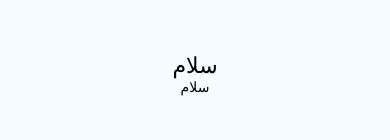
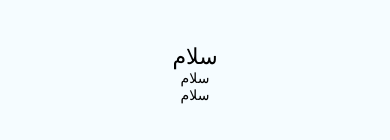
Before and after one commit to SaeedArshinchiBonab/Test, a React Native app: screen / in a window 390 px wide. Shown: the part 348-488 px from the top of the page. Built offline with nearby package versions, Linux system fonts and the light colour scheme.

Commit message:
chenge app.js

```diff
--- a/App.js
+++ b/App.js
@@ -6,6 +6,7 @@ export default class App extends Component {
     return (
       <View style={styles.container}>
         <Text style={{fontFamily : 'IRANSansMobile' , fontSize: 22}}>سلام</Text>
+        <Text style={{fontFamily:"IRANSansMobile_Light"}}>سلام</Text>
         <Text style={{fontFamily:"IRANSansMobile_Light"}}>سلام</Text>
 
       </View>
```
